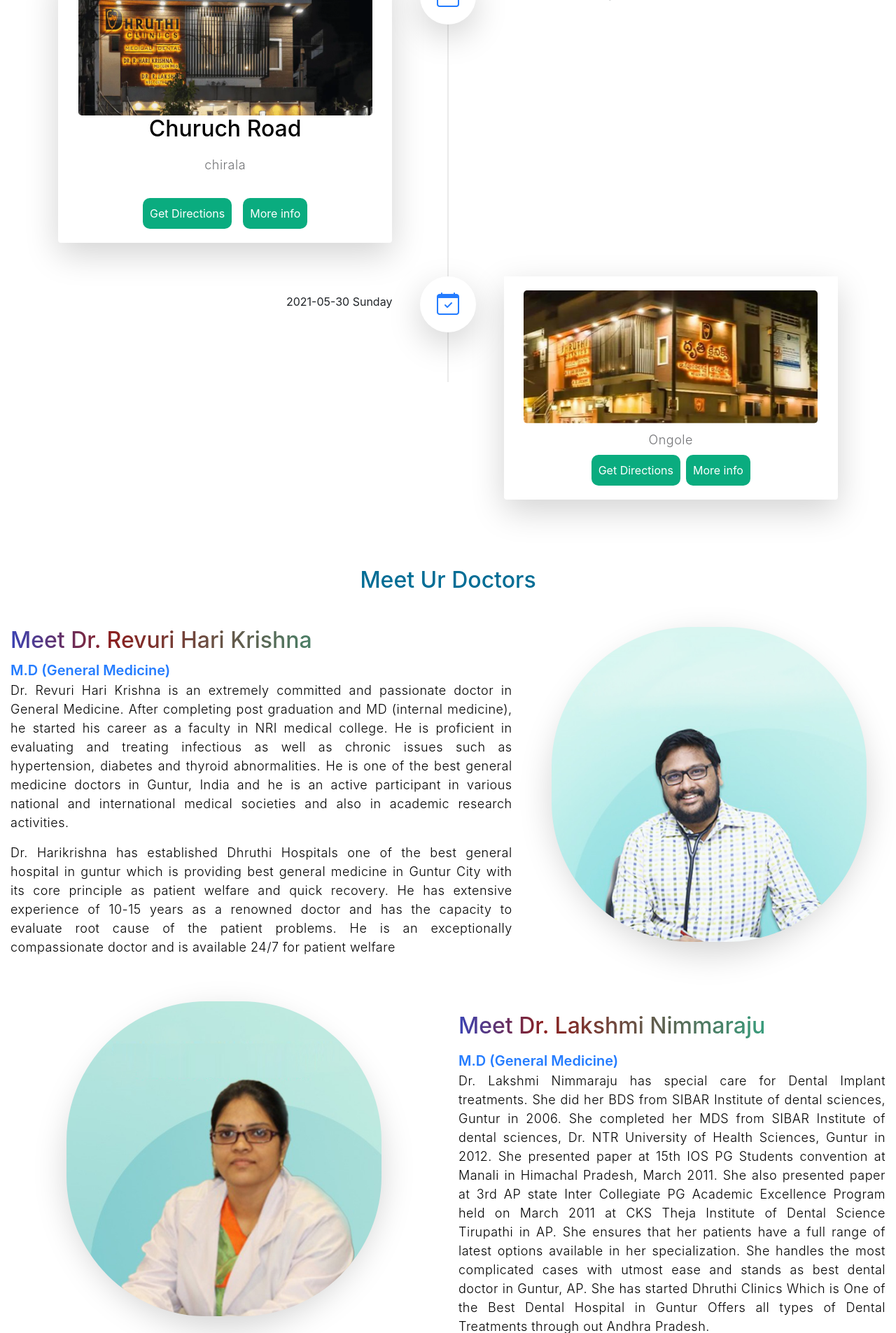
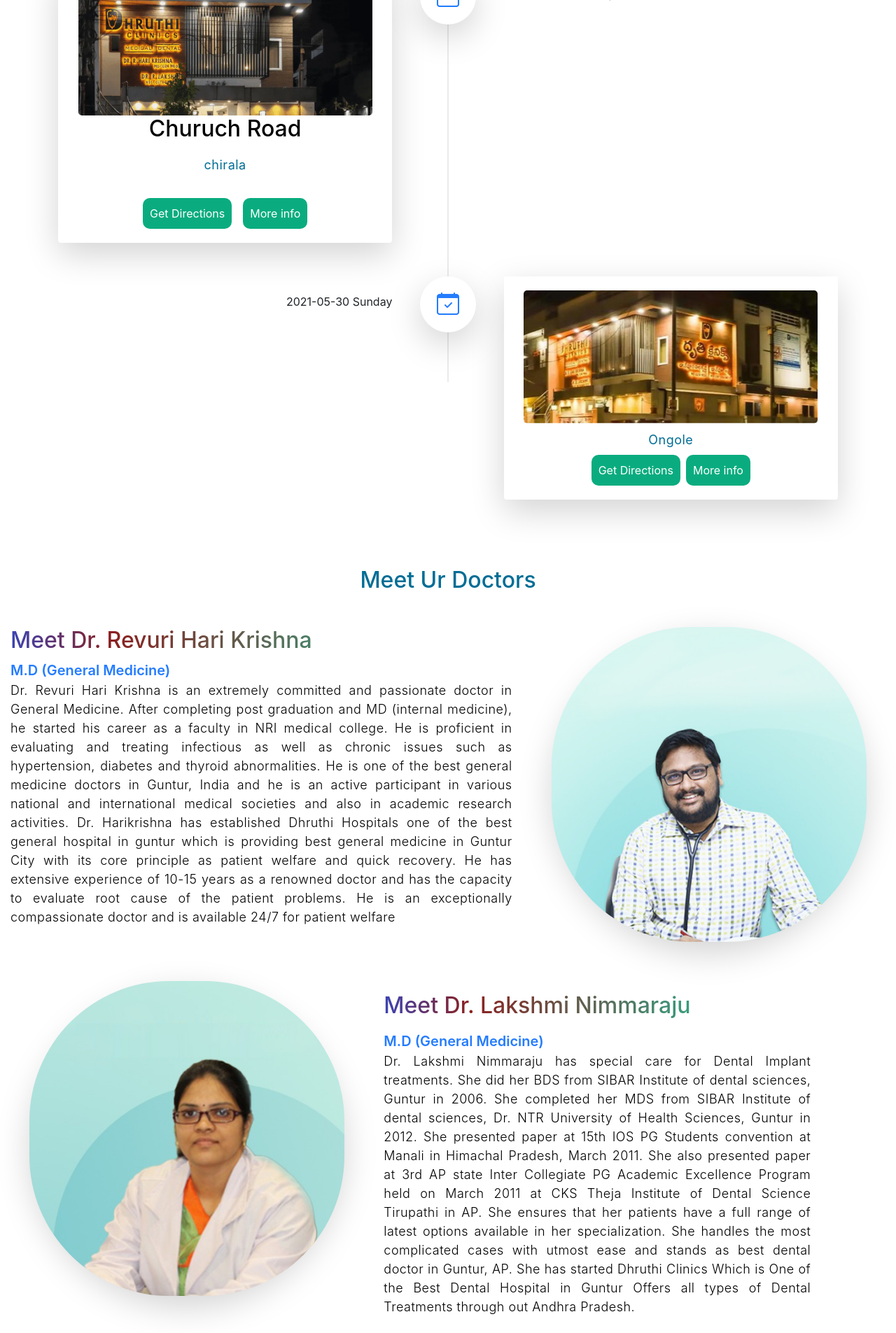
Before and after one commit to DT7Solutions/dhruthi-hospitals-2, a Django app: page / in a window 1280 px wide. Shown: the part 2457-4362 px from the top of the page at 70% size. Run offline with Django 4.2, Linux system fonts and the light colour scheme; data comes from the database, SQL or seed files in the repository; some libraries are stand-ins or nearby versions.

Commit message:
final changes

```diff
--- a/dhruthi/static/css/dhruthi.css
+++ b/dhruthi/static/css/dhruthi.css
@@ -84,11 +84,12 @@ html,body {
 }
 .background-border{
   background-color: #006d95;
-  width:70%;
+
   border-radius: 10px;
   padding: 20px;
 
 }
+
 .branches .card:hover{
     border: none;
     height: 150px !important;
@@ -190,7 +191,7 @@ html,body {
   @media (max-width:562px){
     .about-img{
       width:420px;
-      height:400px;
+      height:300px;
       margin-top: 10px !important;
       margin-bottom: 4px !important;
     }
--- a/dhruthi/static/css/templatemo-medic-care.css
+++ b/dhruthi/static/css/templatemo-medic-care.css
@@ -622,6 +622,7 @@ strong {
     position: absolute;
     left: 0%;
     top: 60px;
+
   }
 
   .timeline-nodes:nth-child(odd) h3::after {
@@ -666,7 +667,7 @@ strong {
 
   .timeline-icons {
     position: absolute;
-    left: -10px;
+
   }
 
   .timeline-icons::before {
--- a/dhruthi/templates/uifiles/index.html
+++ b/dhruthi/templates/uifiles/index.html
@@ -202,7 +203,7 @@ https://templatemo.com/tm-566-medic-care
                   class="timeline-card" />
 
                 <h2>Lakshmipuram</h2>
-                <p>Guntur</p>
+                <p style="color:#006d95 ;font-weight:400;">Guntur</p>
                 <div class="loaction-view mt-2">
                 <a
                   href="https://www.google.com/maps/search/%235-89-19,+1st+cross,+behind+Chaitanya+college,+3rd+line,+lakshmipuram,+Guntur/@16.310384,80.431403,10z?hl=en-US"><button
@@ -228,7 +229,7 @@ https://templatemo.com/tm-566-medic-care
                   class="timeline-card" />
 
                 <h2>Kothapet</h2>
-                <p>Guntur</p>
+                <p style="color:#006d95 ;font-weight:400;">Guntur</p>
                 <div class="loaction-view mt-2">
                 <a
                   href="https://www.google.com/maps?ll=16.295203,80.449945&z=10&t=m&hl=en-US&gl=US&mapclient=embed&cid=7550184175581018102"><button
@@ -252,7 +253,7 @@ https://templatemo.com/tm-566-medic-care
                 <img src="{% static 'images/dh-images/dhruthi-hospital-main-page-doctors-image-1024x266 (1).webp' %}"
                   class="timeline-card" />
                 <h2>Churuch Road</h2>
-                <p>chirala</p>
+                <p style="color:#006d95 ;font-weight:400">chirala</p>
                 <div class="loaction-view mt-2">
                 <a
                   href="https://www.google.com/maps?ll=15.824922,80.363014&z=10&t=m&hl=en-US&gl=US&mapclient=embed&q=C/o+Chinnari+hospital+Church+Road,+Chirala">
@@ -278,7 +279,7 @@ https://templatemo.com/tm-566-medic-care
                   class="timeline-card" />
 
 
-                <p class="mb-0 pb-0">Ongole</p>
+                <p class="mb-0 pb-0"  style="color:#006d95 ;font-weight:400;">Ongole</p>
                 <div class="loaction-view mt-2">
 
                 <button class="location-button me-2 ">Get Directions</button>
@@ -304,7 +305,7 @@ https://templatemo.com/tm-566-medic-care
       <h2 class=" text-center mb-5  mt-5" style="color:#006d95">Meet Ur Doctors</h2>
       <div class="container-fluid  wow slideInLeft" data-wow-delay="0.6s">
         <div class="row mb-5  meet-row">
-          <div class="col-sm-12  col-lg-7  row-text order-1 order-sm-2 order-col-2 order-lg-1 order-md-2">
+          <div class="col-sm-12  col-lg-7  row-text order-1 order-sm-2 order-2  order-col-2 order-lg-1 order-md-2">
             <h2>Meet Dr. Revuri Hari Krishna</h2>
             <span class="deg-sign mb-2">M.D (General Medicine)</span>
 
@@ -313,16 +314,16 @@ https://templatemo.com/tm-566-medic-care
               medical college. He is proficient in evaluating and treating infectious as well as chronic issues
               such as hypertension, diabetes and thyroid abnormalities. He is one of the best general medicine
               doctors in Guntur, India and he is an active participant in various national and international
-              medical societies and also in academic research activities.</p>
+              medical societies and also in academic research activities.
 
-            <p>Dr. Harikrishna has established Dhruthi Hospitals one of the best general hospital in guntur which is
+            Dr. Harikrishna has established Dhruthi Hospitals one of the best general hospital in guntur which is
               providing best general medicine in Guntur City with its core principle as patient welfare and quick
               recovery. He has extensive experience of 10-15 years as a renowned doctor and has the capacity to
               evaluate root cause of the patient problems. He is an exceptionally compassionate doctor and is
               available 24/7 for patient welfare</p>
           </div>
 
-          <div class="col-sm-12  col-lg-5 order-1 order-sm-1  order-lg-2 order-md-1">
+          <div class="col-sm-12  col-lg-5 mb-sm-2 order-1 order-sm-1 order-1  order-lg-2 order-md-1">
             <div class="featured-circle dr-img g-white shadow-lg d-flex justify-content-center align-items-center"
               style="background-image: linear-gradient(-225deg, #B7F8DB 0%, #50A7C2 100%);">
               <img src="{% static 'images/dh-images/dhruthi-hospital-meet-our-doctors-500x500.jpg' %}"
@@ -333,7 +334,7 @@ https://templatemo.com/tm-566-medic-care
       </div>
       <div class="container-fluid wow slideInRight" data-wow-delay="0.6s">
         <div class="row ">
-          <div class="col-sm-12  col-lg-6">
+          <div class="col-sm-12  col-lg-5 mb-sm-2">
             <div class="featured-circle  shadow-lg d-flex justify-content-center align-items-center"
               style=" background-image: linear-gradient(-225deg, #B7F8DB 0%, #50A7C2 100%);">
               <img src="{% static 'images/dh-images/dhruthi-hospitals-meet-our-doctors-508x508.jpg' %}"
```
Also changed, not shown: other parts of dhruthi/templates/uifiles/index.html (+13 -12 lines).
